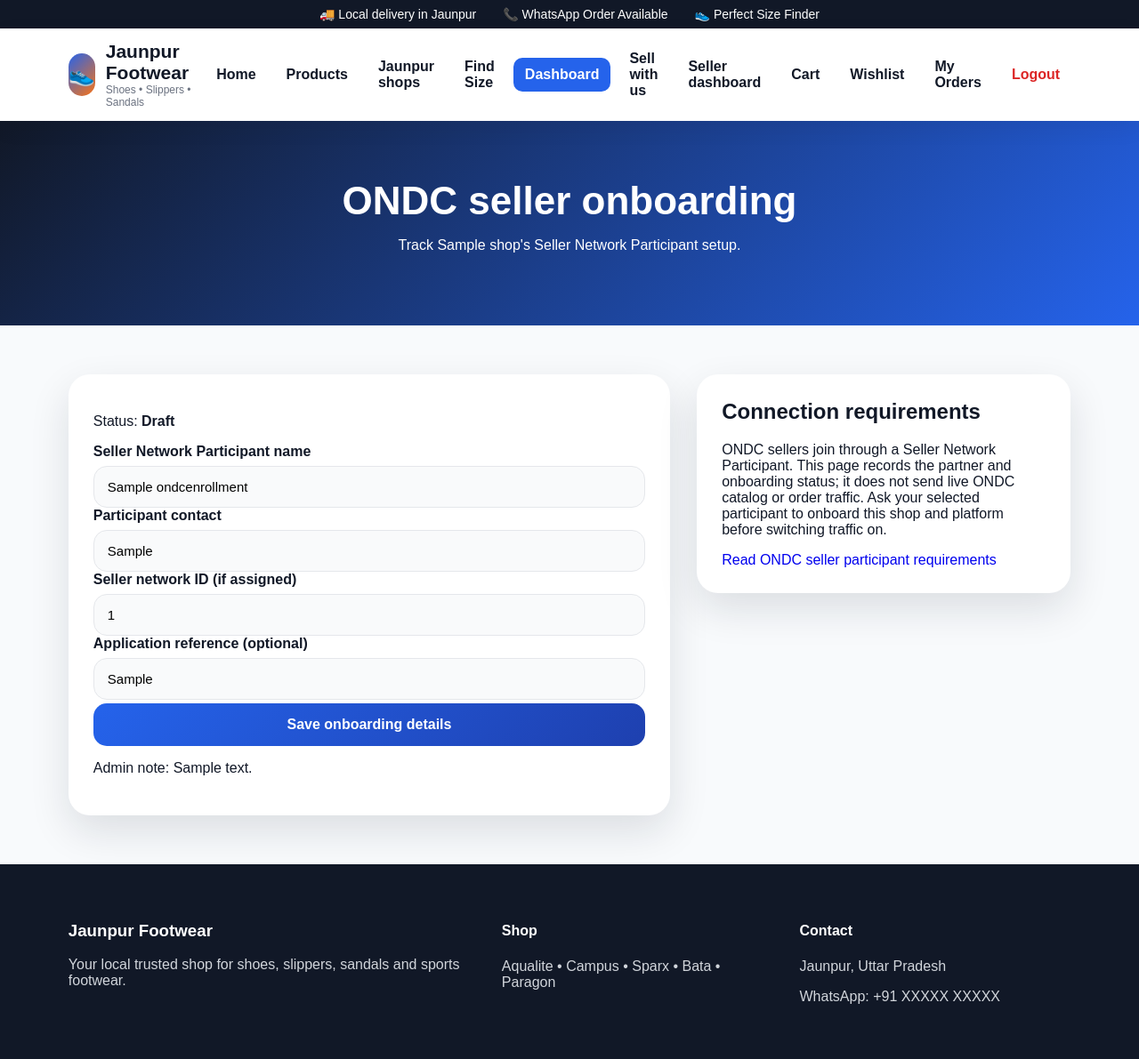
After one commit to sartaj05/jaunpur-footwear-shop, a Django app: page /shops/seller/ondc/ in a window 1280 px wide. The commit adds this page. Shown: the whole page at 89% size. Run offline with Django 5.2, Linux system fonts and the light colour scheme; a user stored in the database is signed in; tables that the repository leaves empty hold one stand-in row (values such as "Sample post").

Commit message:
feat(ondc): track seller network onboarding

```diff
--- a/shops/models.py
+++ b/shops/models.py
@@ -111,3 +111,26 @@ class MarketplaceConnection(models.Model):
 
     def __str__(self):
         return f'{self.shop.name} · {self.get_channel_display()}'
+
+
+class ONDCEnrollment(models.Model):
+    STATUS_CHOICES = [
+        ('draft', 'Draft'),
+        ('submitted', 'Partner request submitted'),
+        ('partner_confirmed', 'Seller Network Participant confirmed'),
+        ('onboarded', 'Seller onboarding recorded'),
+        ('rejected', 'More information required'),
+    ]
+
+    shop = models.OneToOneField(Shop, on_delete=models.CASCADE, related_name='ondc_enrollment')
+    participant_name = models.CharField(max_length=160, blank=True)
+    participant_contact = models.CharField(max_length=160, blank=True)
+    seller_network_id = models.CharField(max_length=120, blank=True)
+    application_reference = models.CharField(max_length=120, blank=True)
+    status = models.CharField(max_length=20, choices=STATUS_CHOICES, default='draft')
+    staff_note = models.TextField(blank=True)
+    submitted_at = models.DateTimeField(blank=True, null=True)
+    updated_at = models.DateTimeField(auto_now=True)
+
+    def __str__(self):
+        return f'ONDC onboarding · {self.shop.name}'
--- a/shops/urls.py
+++ b/shops/urls.py
@@ -19,6 +19,7 @@ urlpatterns = [
     path('seller/marketplaces/', views.marketplace_hub, name='marketplace_hub'),
     path('seller/marketplaces/<slug:channel>/request/', views.request_marketplace_setup, name='request_marketplace_setup'),
     path('seller/marketplaces/<slug:channel>/catalog.csv', views.export_marketplace_feed, name='export_marketplace_feed'),
+    path('seller/ondc/', views.ondc_setup, name='ondc_setup'),
     path('', views.shop_directory, name='shop_directory'),
     path('<slug:slug>/', views.shop_page, name='shop_page'),
 ]
--- a/shops/views.py
+++ b/shops/views.py
@@ -13,7 +13,7 @@ from products.models import Brand, Category, Product, ProductVariant
 from orders.models import OrderTrackingEvent, SellerOrder
 from orders.notifications import send_order_status_update
 
-from .models import MarketplaceConnection, Shop, ShopCoverage, ShopFulfillmentSlot
+from .models import MarketplaceConnection, ONDCEnrollment, Shop, ShopCoverage, ShopFulfillmentSlot
 
 
 @login_required
@@ -368,3 +368,28 @@ def export_marketplace_feed(request, channel):
                 product.final_price(), product.stock, '', '',
             ])
     return response
+
+
+@login_required
+def ondc_setup(request):
+    shop = get_object_or_404(Shop, owner=request.user, status='approved')
+    enrollment, _ = ONDCEnrollment.objects.get_or_create(shop=shop)
+    if request.method == 'POST' and enrollment.status != 'onboarded':
+        participant_name = request.POST.get('participant_name', '').strip()
+        participant_contact = request.POST.get('participant_contact', '').strip()
+        if not participant_name or not participant_contact:
+            messages.error(request, 'Enter the Seller Network Participant name and a contact detail.')
+        else:
+            enrollment.participant_name = participant_name
+            enrollment.participant_contact = participant_contact
+            enrollment.seller_network_id = request.POST.get('seller_network_id', '').strip()
+            enrollment.application_reference = request.POST.get('application_reference', '').strip()
+            enrollment.status = 'submitted'
+            enrollment.submitted_at = timezone.now()
+            enrollment.save(update_fields=[
+                'participant_name', 'participant_contact', 'seller_network_id',
+                'application_reference', 'status', 'submitted_at', 'updated_at',
+            ])
+            messages.success(request, 'ONDC partner details were saved for admin review.')
+            return redirect('ondc_setup')
+    return render(request, 'shops/ondc_setup.html', {'shop': shop, 'enrollment': enrollment})
--- /dev/null
+++ b/templates/shops/ondc_setup.html
@@ -0,0 +1,16 @@
+{% extends 'base.html' %}
+{% block content %}
+<section class="page-banner"><h1>ONDC seller onboarding</h1><p>Track {{ shop.name }}'s Seller Network Participant setup.</p></section>
+<section class="checkout-page">
+    <form method="post" class="checkout-form-card">{% csrf_token %}
+        <p>Status: <strong>{{ enrollment.get_status_display }}</strong></p>
+        <div class="form-group"><label>Seller Network Participant name</label><input name="participant_name" value="{{ enrollment.participant_name }}" required></div>
+        <div class="form-group"><label>Participant contact</label><input name="participant_contact" value="{{ enrollment.participant_contact }}" placeholder="Email or phone" required></div>
+        <div class="form-group"><label>Seller network ID (if assigned)</label><input name="seller_network_id" value="{{ enrollment.seller_network_id }}"></div>
+        <div class="form-group"><label>Application reference (optional)</label><input name="application_reference" value="{{ enrollment.application_reference }}"></div>
+        <button class="auth-btn" {% if enrollment.status == 'onboarded' %}disabled{% endif %}>Save onboarding details</button>
+        {% if enrollment.staff_note %}<p>Admin note: {{ enrollment.staff_note }}</p>{% endif %}
+    </form>
+    <aside class="checkout-form-card"><h2>Connection requirements</h2><p>ONDC sellers join through a Seller Network Participant. This page records the partner and onboarding status; it does not send live ONDC catalog or order traffic. Ask your selected participant to onboard this shop and platform before switching traffic on.</p><a href="https://www.ondc.org/pages/seller-network-participants.html" target="_blank" rel="noopener">Read ONDC seller participant requirements</a></aside>
+</section>
+{% endblock %}
--- a/templates/shops/seller_dashboard.html
+++ b/templates/shops/seller_dashboard.html
@@ -3,7 +3,7 @@
 <section class="page-banner"><h1>{{ shop.name }} seller dashboard</h1><p>Manage your Jaunpur shop catalog and stock.</p></section>
 {% if shop.status != 'approved' %}<section class="featured-section"><h2>Application {{ shop.get_status_display }}</h2><p>Shop listings unlock after staff approval.</p><a class="card-btn" href="{% url 'shop_application' %}">View application</a></section>
 {% else %}<section class="featured-section">
-    <p><a class="secondary-btn" href="{% url 'shop_page' shop.slug %}">View storefront</a> <a class="secondary-btn" href="{% url 'manage_shop_coverage' %}">Delivery PIN codes</a> <a class="secondary-btn" href="{% url 'manage_fulfillment_slots' %}">Delivery & pickup hours</a> <a class="secondary-btn" href="{% url 'seller_orders' %}">Orders</a> <a class="secondary-btn" href="{% url 'marketplace_hub' %}">Amazon & Flipkart</a> <a class="primary-btn" href="{% url 'seller_add_product' %}">Add product</a></p>
+    <p><a class="secondary-btn" href="{% url 'shop_page' shop.slug %}">View storefront</a> <a class="secondary-btn" href="{% url 'manage_shop_coverage' %}">Delivery PIN codes</a> <a class="secondary-btn" href="{% url 'manage_fulfillment_slots' %}">Delivery & pickup hours</a> <a class="secondary-btn" href="{% url 'seller_orders' %}">Orders</a> <a class="secondary-btn" href="{% url 'marketplace_hub' %}">Amazon & Flipkart</a> <a class="secondary-btn" href="{% url 'ondc_setup' %}">ONDC onboarding</a> <a class="primary-btn" href="{% url 'seller_add_product' %}">Add product</a></p>
     <div class="product-grid">{% for product in products %}<article class="product-card"><img src="{{ product.image.url }}" alt="{{ product.name }}"><div class="product-info"><h3>{{ product.name }}</h3><p>{{ product.brand.name }} · stock {{ product.stock }}</p><p>₹{{ product.final_price }}</p><a class="card-btn" href="{% url 'seller_edit_product' product.id %}">Edit</a> <a class="card-btn" href="{% url 'seller_manage_variants' product.id %}">Sizes & colors</a><form method="post" action="{% url 'seller_delete_product' product.id %}">{% csrf_token %}<button class="secondary-btn">Remove listing</button></form></div></article>{% empty %}<p>Your store does not have products yet.</p>{% endfor %}</div>
 </section>{% endif %}
 {% endblock %}
```
Also changed, not shown: shops/admin.py (+9 -1 lines), README.md, shops/migrations/0006_ondc_enrollment.py (added).
